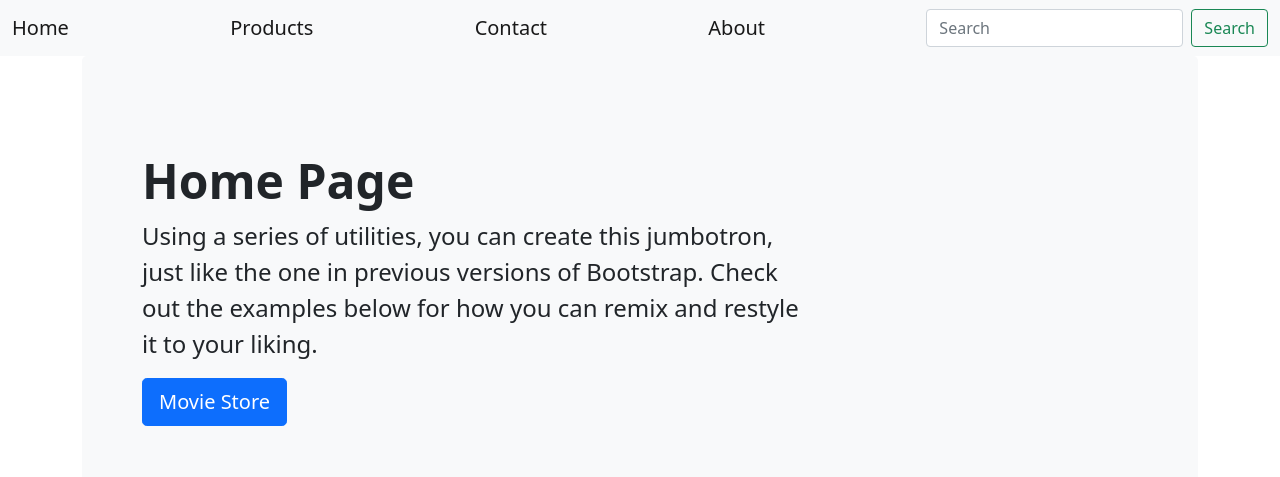
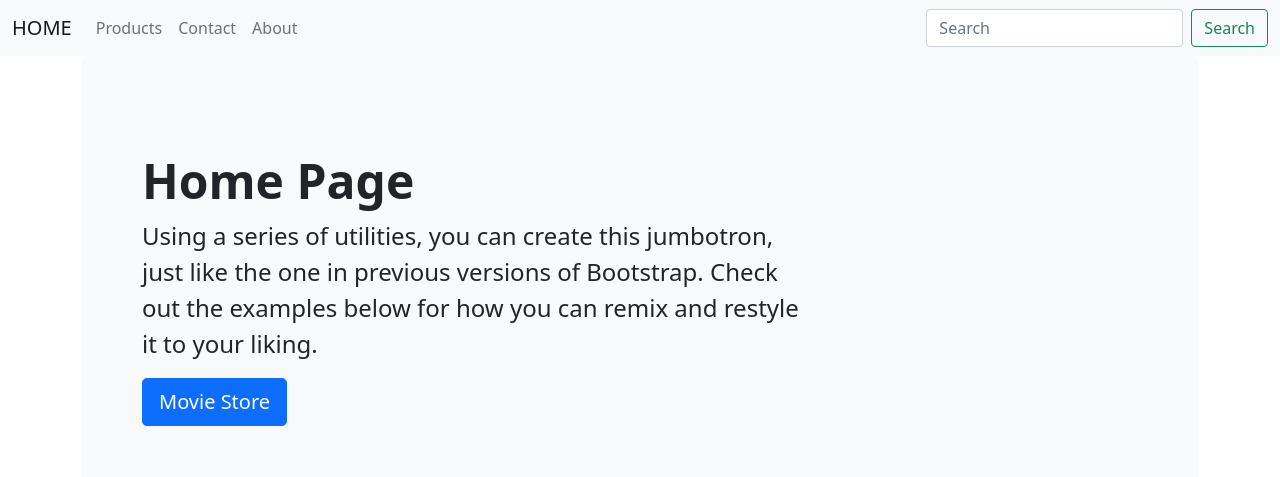
Before and after one commit to musicollins/TestGitKYH, a plain HTML site: page index.html in a window 1280 px wide. Drawn offline with nearby package versions, Linux system fonts and the light colour scheme.

Commit message:
Navbar responsiveness fixed
New Links added

```diff
--- a/index.html
+++ b/index.html
@@ -13,18 +13,33 @@
     <!-- <h1>Welcome to my Movie Shop</h1> -->
 
     <!-- Here is my Navbar -->
-    <nav class="navbar navbar-light bg-light">
+
+
+    <nav class="navbar navbar-expand-lg navbar-light bg-light">
         <div class="container-fluid">
-          <a class="navbar-brand home-content">Home</a>
-          <a class="navbar-brand products-content">Products</a>
-          <a class="navbar-brand contact-content">Contact</a>
-          <a class="navbar-brand about-content">About</a>
-          <form class="d-flex">
-            <input class="form-control me-2" type="search" placeholder="Search" aria-label="Search">
-            <button class="btn btn-outline-success" type="submit">Search</button>
-          </form>
+          <a class="navbar-brand" href="#">HOME</a>
+          <button class="navbar-toggler" type="button" data-bs-toggle="collapse" data-bs-target="#navbarSupportedContent" aria-controls="navbarSupportedContent" aria-expanded="false" aria-label="Toggle navigation">
+            <span class="navbar-toggler-icon"></span>
+          </button>
+          <div class="collapse navbar-collapse" id="navbarSupportedContent">
+            <ul class="navbar-nav me-auto mb-2 mb-lg-0">
+                <li class="nav-item">
+                  <a class="nav-link products-content" aria-current="page">Products</a>
+                </li>
+                <li class="nav-item">
+                  <a class="nav-link contact-content" aria-current="page" href="#">Contact</a>
+                </li>
+                <li class="nav-item">
+                  <a class="nav-link about-content" aria-current="page" href="#">About</a>
+                </li>
+            </ul>
+            <form class="d-flex">
+              <input class="form-control me-2" type="search" placeholder="Search" aria-label="Search">
+              <button class="btn btn-outline-success" type="submit">Search</button>
+            </form>
+          </div>
         </div>
-    </nav>
+      </nav>
 
     <!-- Here is my Dymanic Content -->
     <div class="container main"></div>
```
